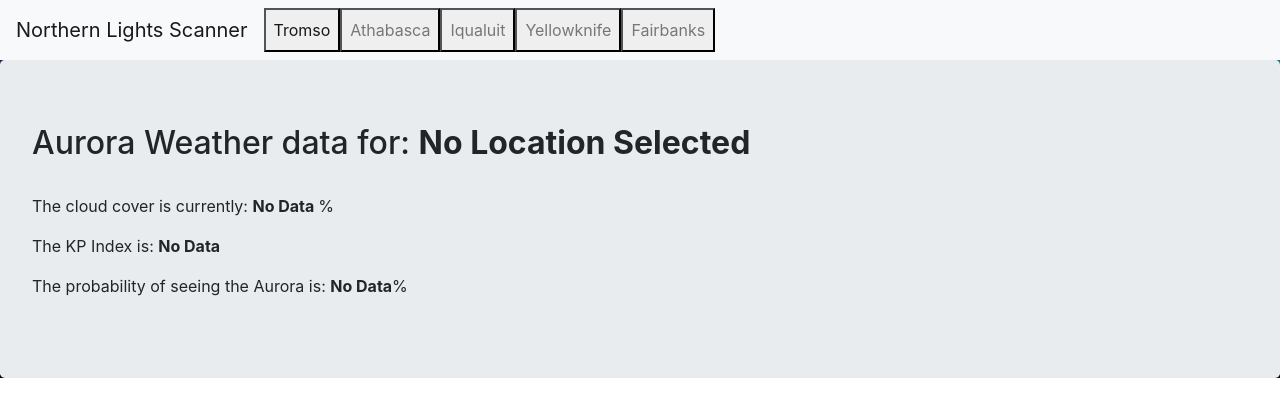
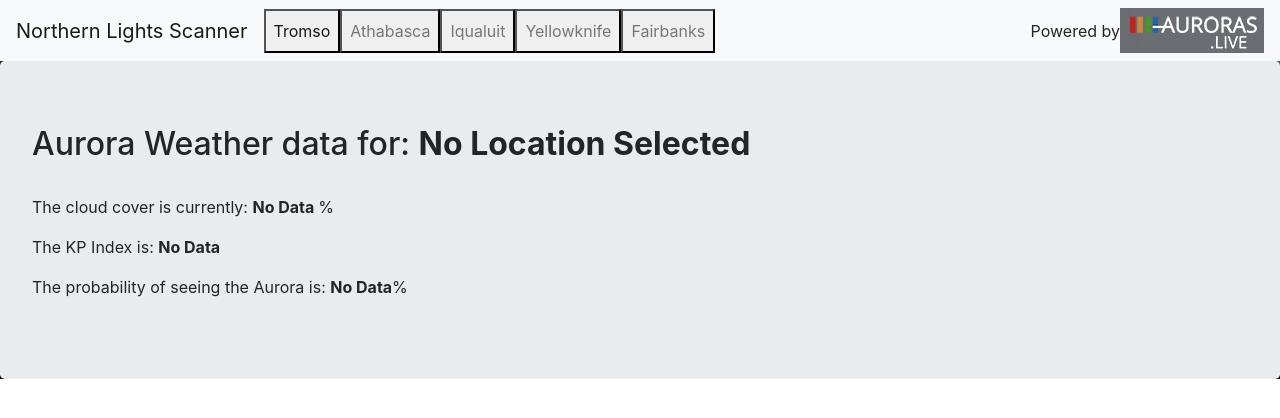
Before and after one commit to aektap/ReactWeatherAPI, a React (Create React App) app: page / in a window 1280 px wide. Shown: the top 418 px of the page. Built offline with nearby package versions, Linux system fonts and the light colour scheme.

Commit message:
added aurora logo

```diff
--- a/src/Navigation.js
+++ b/src/Navigation.js
@@ -33,6 +33,7 @@ class Navigation extends React.Component {
                           Fairbanks <span className="sr-only">(current)</span></button>
                         </li>
                       </ul>
+                        <p className = "nav-link" />Powered by <br></br> <img src={require('./auroraslogo.jpg')}/>
             </div>
           </nav>
         )
```
